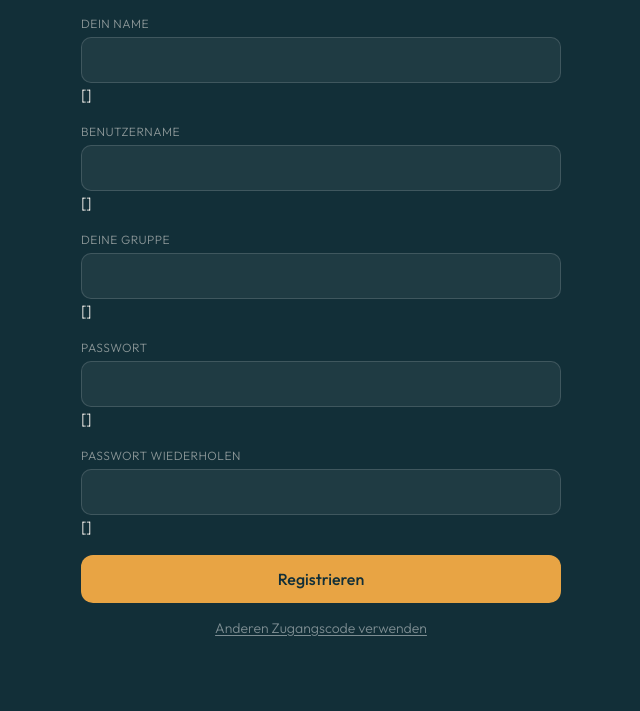
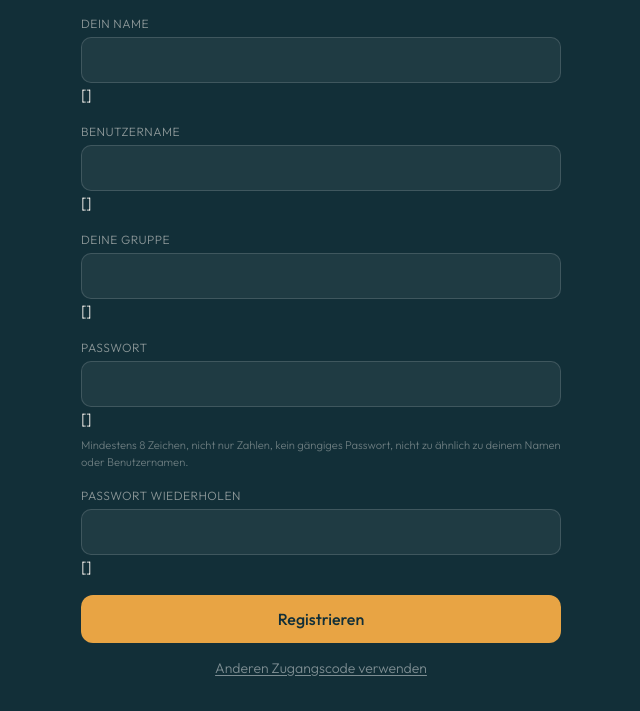
Before and after one commit to TrustyphoneP/rundballen25, a Django app: template templates/mobil/registrieren.html in a window 1280 px wide. Shown: the part 162-873 px from the top of the page, without its empty margins (319-959 px from the left). Before the commit the page ends 798 px from the top, so only its background shows below. Run offline with Django 5.2, Linux system fonts and the light colour scheme; the template is opened without the code that fills it: most values are stand-ins (such as "Sample title", 1, 10 or a date in 2020); form fields are guessed from the names that the template uses; some libraries are stand-ins or nearby versions.

Commit message:
added password guidelines

```diff
--- a/apps/mobil/forms.py
+++ b/apps/mobil/forms.py
@@ -115,13 +115,13 @@ class RegistrierungForm(forms.Form):
     name = forms.CharField(
         label="Dein Name",
         max_length=150,
-        widget=forms.TextInput(attrs={"placeholder": "z. B. Mia", "autocomplete": "name"}),
+        widget=forms.TextInput(attrs={"placeholder": "Nur den Vornamen", "autocomplete": "name"}),
     )
     username = forms.CharField(
         label="Benutzername",
         max_length=150,
         widget=forms.TextInput(attrs={
-            "placeholder": "für die Anmeldung",
+            "placeholder": "Für die Anmeldung",
             "autocapitalize": "none",
             "autocomplete": "username",
         }),
--- a/templates/mobil/registrieren.html
+++ b/templates/mobil/registrieren.html
@@ -37,6 +37,10 @@
     <div>
       <label for="{{ form.password1.id_for_label }}">Passwort</label>
       {{ form.password1 }} {{ form.password1.errors }}
+      <p class="helptext mt-1.5">
+        Mindestens 8 Zeichen, nicht nur Zahlen, kein gängiges Passwort,
+        nicht zu ähnlich zu deinem Namen oder Benutzernamen.
+      </p>
     </div>
     <div>
       <label for="{{ form.password2.id_for_label }}">Passwort wiederholen</label>
```
